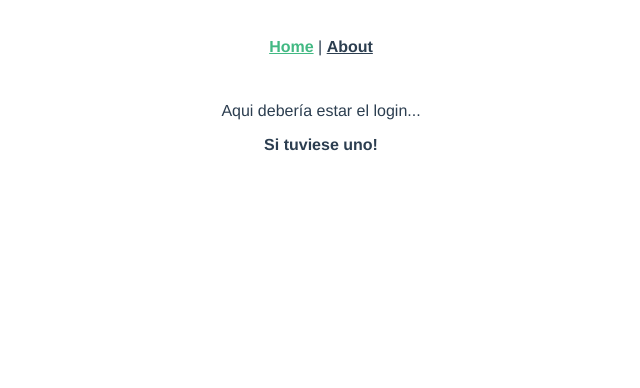
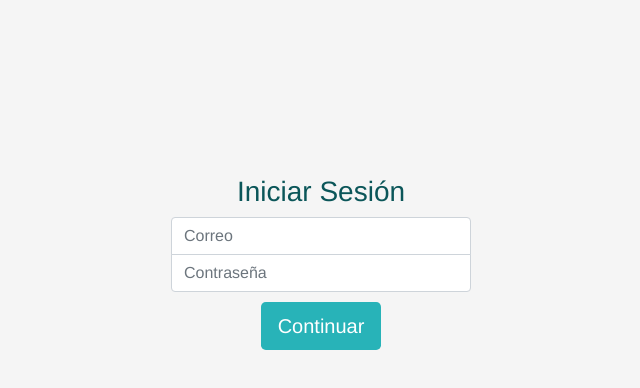
Before and after one commit to MisterQuestions/hackathon_plataforma, a Vue app: page /#/ in a window 1280 px wide. Shown: the top 388 px of the page, without its empty margins (319-959 px from the left). Built offline with nearby package versions, Linux system fonts and the light colour scheme.

Commit message:
Login and Registers views added

```diff
--- a/package.json
+++ b/package.json
@@ -9,8 +9,10 @@
     "lint": "vue-cli-service lint"
   },
   "dependencies": {
+    "axios": "^0.19.0",
     "core-js": "^3.4.3",
     "vue": "^2.6.10",
+    "vue-axios": "^2.1.5",
     "vue-router": "^3.1.3"
   },
   "devDependencies": {
--- a/public/index.html
+++ b/public/index.html
@@ -1,17 +1,32 @@
 <!DOCTYPE html>
 <html lang="en">
+
 <head>
   <meta charset="utf-8">
   <meta http-equiv="X-UA-Compatible" content="IE=edge">
   <meta name="viewport" content="width=device-width,initial-scale=1.0">
   <link rel="icon" href="<%= BASE_URL %>favicon.ico">
-    <title>agora</title>
+  <title>Agora</title>
+  <link rel="stylesheet" href="https://stackpath.bootstrapcdn.com/bootstrap/4.3.1/css/bootstrap.min.css"
+    integrity="sha384-ggOyR0iXCbMQv3Xipma34MD+dH/1fQ784/j6cY/iJTQUOhcWr7x9JvoRxT2MZw1T" crossorigin="anonymous">
 </head>
+
 <body>
   <noscript>
-      <strong>We're sorry but agora doesn't work properly without JavaScript enabled. Please enable it to continue.</strong>
+    <strong>We're sorry but agora doesn't work properly without JavaScript enabled. Please enable it to
+      continue.</strong>
   </noscript>
   <div id="app"></div>
   <!-- built files will be auto injected -->
+  <script src="https://code.jquery.com/jquery-3.3.1.slim.min.js"
+    integrity="sha384-q8i/X+965DzO0rT7abK41JStQIAqVgRVzpbzo5smXKp4YfRvH+8abtTE1Pi6jizo"
+    crossorigin="anonymous"></script>
+  <script src="https://cdnjs.cloudflare.com/ajax/libs/popper.js/1.14.7/umd/popper.min.js"
+    integrity="sha384-UO2eT0CpHqdSJQ6hJty5KVphtPhzWj9WO1clHTMGa3JDZwrnQq4sF86dIHNDz0W1"
+    crossorigin="anonymous"></script>
+  <script src="https://stackpath.bootstrapcdn.com/bootstrap/4.3.1/js/bootstrap.min.js"
+    integrity="sha384-JjSmVgyd0p3pXB1rRibZUAYoIIy6OrQ6VrjIEaFf/nJGzIxFDsf4x0xIM+B07jRM"
+    crossorigin="anonymous"></script>
 </body>
+
 </html>
--- a/src/App.vue
+++ b/src/App.vue
@@ -1,32 +1,16 @@
 <template>
   <div id="app">
-    <div id="nav">
-      <router-link to="/">Home</router-link> |
-      <router-link to="/about">About</router-link>
-    </div>
-    <router-view/>
+    <router-view />
   </div>
 </template>
 
 <style lang="scss">
 #app {
-  font-family: 'Avenir', Helvetica, Arial, sans-serif;
+  font-family: "Avenir", Helvetica, Arial, sans-serif;
   -webkit-font-smoothing: antialiased;
   -moz-osx-font-smoothing: grayscale;
   text-align: center;
+  position: relative;
   color: #2c3e50;
 }
-
-#nav {
-  padding: 30px;
-
-  a {
-    font-weight: bold;
-    color: #2c3e50;
-
-    &.router-link-exact-active {
-      color: #42b983;
-    }
-  }
-}
 </style>
--- a/src/main.js
+++ b/src/main.js
@@ -1,6 +1,10 @@
 import Vue from 'vue'
 import App from './App.vue'
 import router from './router'
+import axios from 'axios'
+import VueAxios from 'vue-axios'
+
+Vue.use(VueAxios, axios)
 
 Vue.config.productionTip = false
 
--- a/src/router/index.js
+++ b/src/router/index.js
@@ -1,6 +1,7 @@
 import Vue from 'vue'
 import VueRouter from 'vue-router'
 import Login from '../views/Login.vue'
+import Register from '../views/Register.vue'
 
 Vue.use(VueRouter)
 
@@ -9,6 +10,11 @@ const routes = [
     path: '/',
     name: 'login',
     component: Login
+  },
+  {
+    path: '/register',
+    name: 'register',
+    component: Register
   },
   {
     path: '/about',
--- /dev/null
+++ b/src/services/user.service.js
@@ -0,0 +1,6 @@
+function Register() {
+  axios.post('http://34.74.72.68/api/auth/signup')
+    .then()
+    .catch()
+
+}
--- a/src/views/Login.vue
+++ b/src/views/Login.vue
@@ -1,5 +1,40 @@
 <template>
-    <div class="login">
-        <p>Aqui debería estar el login...</p><b>Si tuviese uno!</b>
-    </div>
+  <form class="form-signin">
+    <h1 class="h3">Iniciar Sesión</h1>
+    <input type="email" class="form-control" placeholder="Correo" required />
+    <input type="password" class="form-control" placeholder="Contraseña" required />
+    <button class="btn btn-lg" type="submit">Continuar</button>
+  </form>
 </template>
+
+<style lang="scss">
+body {
+  align-items: center;
+  padding-top: 10em;
+  background-color: #f5f5f5;
+}
+
+.form-signin {
+  width: 100%;
+  max-width: 330px;
+  padding: 15px;
+  margin: auto;
+  color: #0b5659;
+}
+
+.form-signin input[type="email"] {
+  margin-bottom: -1px;
+  border-bottom-right-radius: 0;
+  border-bottom-left-radius: 0;
+}
+
+.form-signin input[type="password"] {
+  margin-bottom: 10px;
+  border-top-left-radius: 0;
+  border-top-right-radius: 0;
+}
+.btn {
+  background-color: #28b3b8;
+  color: white;
+}
+</style>
--- /dev/null
+++ b/src/views/Register.vue
@@ -0,0 +1,62 @@
+<template>
+  <form class="form-signin" @submit="Registerform">
+    <h1 class="h3">Crear cuenta</h1>
+    <input
+      type="text"
+      v-model="firstname"
+      class="form-control first-name"
+      placeholder="Nombre"
+      required
+    />
+    <input type="email" v-model="email" class="form-control email" placeholder="Correo" required />
+    <input
+      type="password"
+      v-model="password"
+      class="form-control password"
+      placeholder="Contraseña"
+      required
+    />
+    <input
+      type="password"
+      v-model="confirmpassword"
+      class="form-control confirm-password"
+      placeholder="Confirmar Contraseña"
+      required
+    />
+    <button class="btn btn-lg">Crear cuenta</button>
+  </form>
+</template>
+
+<style lang="scss">
+body {
+  align-items: center;
+  padding-top: 10em;
+  background-color: #f5f5f5;
+}
+.form-signin {
+  width: 100%;
+  max-width: 330px;
+  padding: 15px;
+  color: #0b5659;
+}
+.first-name {
+  border-block-end: 0;
+  border-bottom-left-radius: 0;
+  border-bottom-right-radius: 0;
+}
+.email {
+  border-top-left-radius: 0;
+  border-top-right-radius: 0;
+}
+.password {
+  border-bottom-left-radius: 0;
+  border-bottom-right-radius: 0;
+}
+.confirm-password {
+  margin-top: -11px;
+}
+.btn {
+  background-color: #28b3b8;
+  color: white;
+}
+</style>
```
Also changed, not shown: src/components/Login.vue (added), src/components/Register.vue (added), 1 other file (tests, documents, lock files or other folders). Lines whose indentation alone changed are shown as unchanged.
